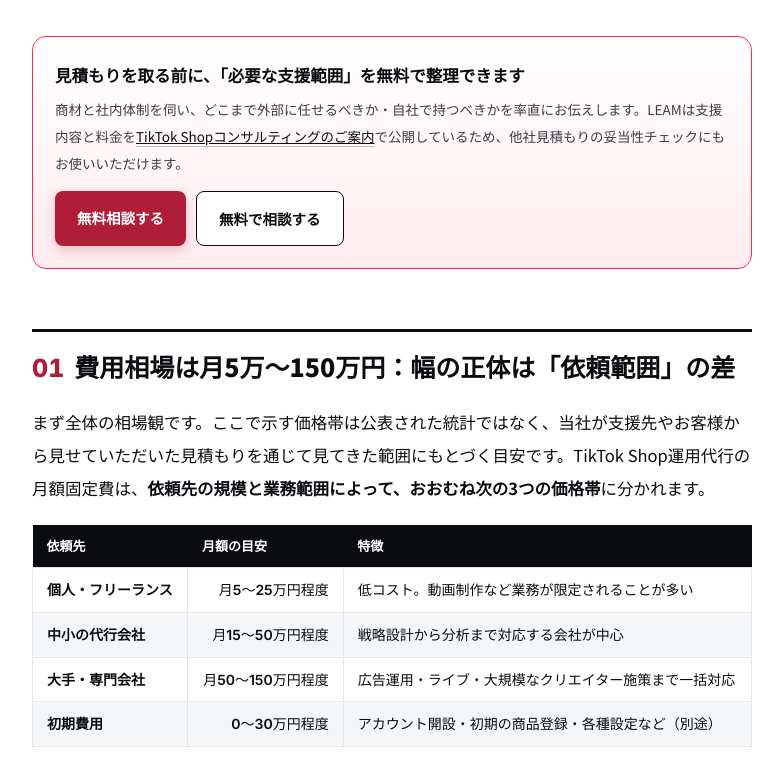
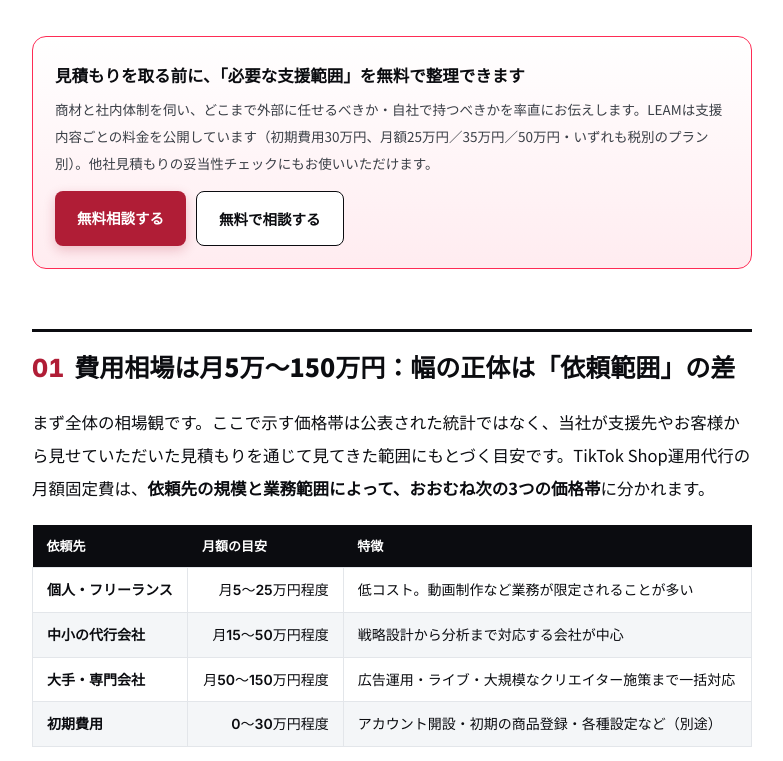
Before and after one commit to leam-tts-mcn/leam-hp, a plain HTML site: page column/unyodaiko-cost/index.html in a window 1280 px wide. Shown: the part 1679-2440 px from the top of the page, without its empty margins (68-851 px from the left). Drawn offline with Linux system fonts and the light colour scheme.

Commit message:
運用代行コスト記事：旧LPへのリンク4本を外し、料金を記事本文に直接記載
広告LPの旧ドメイン tiktok.leam.co.jp を停止するため、そこへ張っていた
リンク4本を外した。ただしリンクを消すだけだと「LEAMは料金を公開しています」
という記事の主張が裏付けを失うので、料金そのものを本文に書いた。

- 初期費用30万円／月額25万円・35万円・50万円（いずれも税別）
- 出典はLPの料金プランと特定商取引法に基づく表記に一致

あわせて、コーポレートから広告用ドメインへの外部リンクが無くなる。

Co-Authored-By: Claude Opus 5 <noreply@anthropic.com>

```diff
--- a/column/unyodaiko-cost/index.html
+++ b/column/unyodaiko-cost/index.html
@@ -380,7 +380,7 @@
 </div>
 <div class="ctabox">
     <div class="ct">見積もりを取る前に、「必要な支援範囲」を無料で整理できます</div>
-    <p>商材と社内体制を伺い、どこまで外部に任せるべきか・自社で持つべきかを率直にお伝えします。LEAMは支援内容と料金を<a href="https://tiktok.leam.co.jp/" target="_blank" rel="noopener noreferrer">TikTok Shopコンサルティングのご案内</a>で公開しているため、他社見積もりの妥当性チェックにもお使いいただけます。</p>
+    <p>商材と社内体制を伺い、どこまで外部に任せるべきか・自社で持つべきかを率直にお伝えします。LEAMは支援内容ごとの料金を公開しています（初期費用30万円、月額25万円／35万円／50万円・いずれも税別のプラン別）。他社見積もりの妥当性チェックにもお使いいただけます。</p>
     <div class="row">
       <a class="btn btn-p" href="https://leam.co.jp/contact/?src=column&amp;a=unyodaiko-cost">無料相談する</a>
       <a class="btn btn-g" href="https://leam.co.jp/contact/?src=column&amp;a=unyodaiko-cost">無料で相談する</a>
@@ -546,7 +546,7 @@
   <h3>比較軸① 公式認定・パートナー制度の有無</h3>
   <p>TikTok Shopには、運用支援会社を対象とした公式のパートナー認定制度があり、認定された会社は<a href="https://seller-jp.tiktok.com/partners/jp" target="_blank" rel="noopener noreferrer">公式のパートナー一覧</a>に掲載されています。認定だけで実力は決まりませんが、<strong>プラットフォーム側の審査を通過した体制・実績の客観的な目安</strong>になります（※制度の名称・要件は変更されることがあるため、最新は公式情報で確認してください）。</p>
   <h3>比較軸② 料金を公開しているか</h3>
-  <p>料金非公開が悪いわけではありませんが、<strong>料金を公開している会社は、見積もりの妥当性を発注側が検証できる</strong>という点で誠実です。非公開の会社に依頼する場合は、相見積もりで金額の幅を必ず確認してください。なお、LEAMは支援内容ごとの料金を<a href="https://tiktok.leam.co.jp/" target="_blank" rel="noopener noreferrer">TikTok Shopコンサルティングのご案内</a>で公開しています（初期費用と月額のプラン別）。</p>
+  <p>料金非公開が悪いわけではありませんが、<strong>料金を公開している会社は、見積もりの妥当性を発注側が検証できる</strong>という点で誠実です。非公開の会社に依頼する場合は、相見積もりで金額の幅を必ず確認してください。なお、LEAMは支援内容ごとの料金を公開しています（初期費用30万円、月額25万円／35万円／50万円・いずれも税別のプラン別）。</p>
   <h3>比較軸③ データに基づいて提案しているか</h3>
   <p>「バズらせます」ではなく、分析ツールなどのデータをもとに<strong>カテゴリー・競合・クリエイターを定量的に語れる会社</strong>を選んでください。商談の場で「この商材のカテゴリーでは、どんな商品・どんなクリエイターが売れているか」を具体的に説明できるかが試金石になります（※当社ではカテゴリー別の市場規模や売れ筋を毎営業日蓄積したデータで確認しています）。</p>
   <h3>比較軸④ MCN・クリエイターネットワークを持っているか</h3>
@@ -566,7 +566,7 @@
 
   <div class="ctabox">
     <div class="ct">運用代行の比較検討にあたって</div>
-    <p>LEAMはTikTok Shop特化MCNとECコンサルティングの両方を運営し、市場データを毎営業日蓄積して提案に使っています。料金は<a href="https://tiktok.leam.co.jp/" target="_blank" rel="noopener noreferrer">TikTok Shopコンサルティングのご案内</a>で公開しており、商材を伺った上で必要な支援範囲と概算を率直にお伝えします。</p>
+    <p>LEAMはTikTok Shop特化MCNとECコンサルティングの両方を運営し、市場データを毎営業日蓄積して提案に使っています。料金は初期費用30万円、月額25万円／35万円／50万円（いずれも税別）のプラン別で公開しており、商材を伺った上で必要な支援範囲と概算を率直にお伝えします。</p>
     <div class="row">
       <a class="btn btn-p" href="https://leam.co.jp/contact/?src=column&amp;a=unyodaiko-cost">無料相談する</a>
       <a class="btn btn-g" href="https://leam.co.jp/mcn/">クリエイター募集を見る</a>
@@ -659,7 +659,7 @@
     <details><summary>最低契約期間はどのくらいが一般的ですか？</summary><div class="a">会社によって異なりますが、相性や実力を見極めるために、まず1〜3ヶ月のテスト運用から始められる契約が理想的です。長期契約を前提とする場合は、途中解約の条件も必ず確認してください。</div></details>
     <details><summary>動画制作だけ・広告運用だけの部分委託はできますか？</summary><div class="a">多くの会社で可能です。ただしTikTok Shopは流通総額の約70%がコンテンツを起点とした購入だったと公表されており（<a href="https://newsroom.tiktok.com/tiktok-shop?lang=ja-JP" target="_blank" rel="noopener noreferrer">TikTok Newsroom 2026年2月3日発表</a>。対象期間は2025年6月30日〜2025年12月末）、クリエイター施策を欠いたまま一部だけ委託しても伸びにくい構造があります。委託範囲は売上までの導線全体を見て決めてください。</div></details>
     <details><summary>個人事業主や小規模の事業者でも依頼できますか？</summary><div class="a">できます。範囲を絞った部分委託や、個人・フリーランスへの依頼（月5〜25万円程度が目安）から小さく始める方法もあります。ただし委託範囲が狭いほど自社に残る業務は増えるため、社内の体制とあわせて検討してください。</div></details>
-    <details><summary>LEAMに依頼した場合の費用はいくらですか？</summary><div class="a">LEAMは支援内容ごとの料金を<a href="https://tiktok.leam.co.jp/" target="_blank" rel="noopener noreferrer">TikTok Shopコンサルティングのご案内</a>で公開しています。商材や体制によって必要な支援範囲が変わるため、無料相談で状況を伺った上で、必要な範囲と概算を率直にお伝えしています。まずはお気軽にご相談ください。</div></details>
+    <details><summary>LEAMに依頼した場合の費用はいくらですか？</summary><div class="a">LEAMは支援内容ごとの料金を公開しています（初期費用30万円、月額25万円／35万円／50万円・いずれも税別）。商材や体制によって必要な支援範囲が変わるため、無料相談で状況を伺った上で、必要な範囲と概算を率直にお伝えしています。まずはお気軽にご相談ください。</div></details>
   </div>
 
   <div class="author">
```
